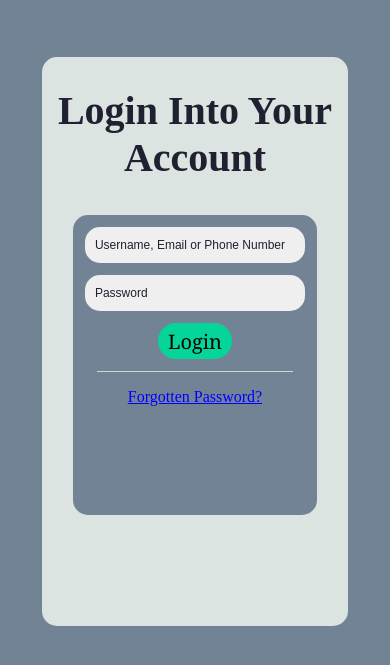
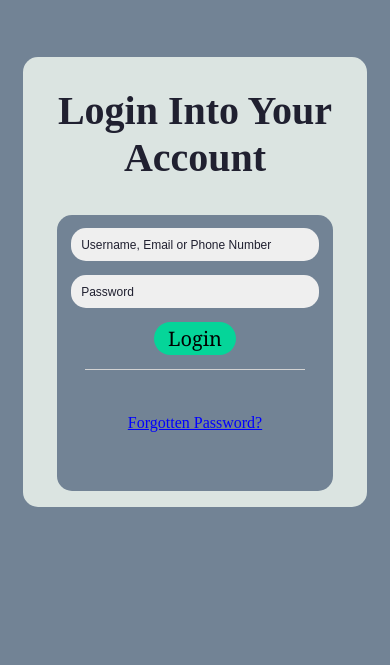
Before and after one commit to CLBcode06/Glacier, a Flask app: page /login in a window 390 px wide. Shown: the part 123-788 px from the top of the page. Run offline with Flask 3, Linux system fonts and the light colour scheme.

Commit message:
corrections to media display

```diff
--- a/static/stylesheet.css
+++ b/static/stylesheet.css
@@ -54,6 +54,7 @@ input::placeholder {
 
     display: flex;
     align-content: center;
+    justify-content: center;
     text-align: center;
     flex-direction: column;
     align-items: center;
@@ -62,7 +63,7 @@ input::placeholder {
 .login-container .login-text {
     position: relative;
 
-    margin-top: 170px;
+    /* margin-top: 170px; */
 
     font-size: 40px;
     color: #202030;
@@ -161,8 +162,8 @@ input::placeholder {
         position: relative;
 
         margin-top: 120px;
-        width: 80%;
-        height: 50%;
+        width: 650px;
+        height: 450px;
         border-radius: 15px;
     }
 
@@ -204,8 +205,9 @@ input::placeholder {
     }
 
     .login-container {
-        height: 68%;
+        height: 450px;
         margin-top: 15%;
+        width: 90%
     }
 
     .login-container .login {
@@ -218,7 +220,7 @@ input::placeholder {
     }
 
     .login-container .login .forgotten-button {
-        margin-top: 1.5%;
+        margin-top: 30px;
     }
 }
 
@@ -229,17 +231,21 @@ input::placeholder {
     }
 
     .login-container .login .forgotten-button {
-        margin-top: 14%;
+        margin-top: 7.5%;
     }
 }
 
 /* Non Mobile Styles*/
-@media (min-width: 360px) {
+@media (max-width: 300px) {
     .login-input {
-        font-size: 12px;
+        font-size: 10px;
+    }
+
+    .login-button {
+        width: 60%;
     }
 
     .login-container .login .forgotten-button {
-        margin-top: 1.5%;
+        margin-top: 40px;
     }
 }
```
